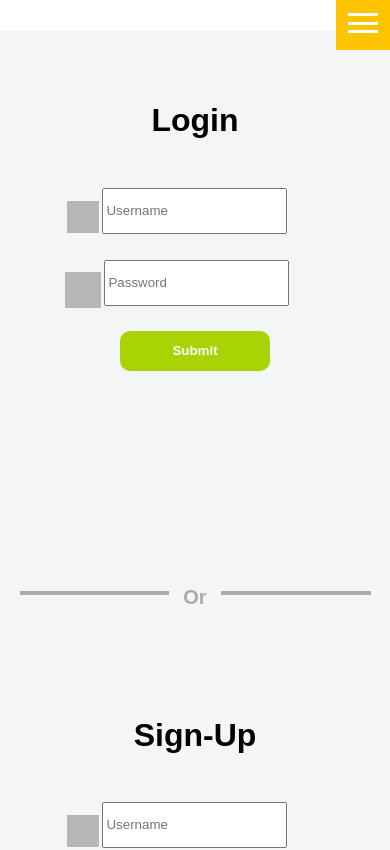
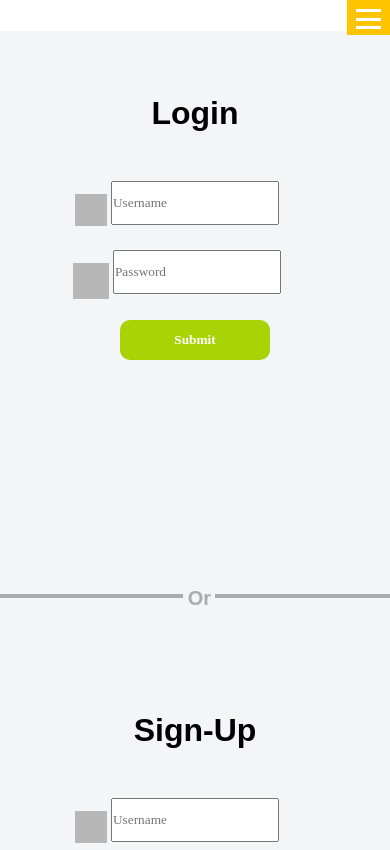
Before and after one commit to yoavelko/Hackaton, a React (Vite) app: page /Login in a window 390 px wide. Shown: the top 850 px of the page. Built offline with nearby package versions, Linux system fonts and the light colour scheme; grey boxes are pictures that could not be loaded; a web font is replaced by a local one.

Commit message:
finishhhhhh

```diff
--- a/src/App.css
+++ b/src/App.css
@@ -1,11 +1,16 @@
 @import url('https://fonts.googleapis.com/css2?family=Alef&display=swap');
 
-body {
+*{
+  padding: 0;
   margin: 0;
-  padding: 0;
+  box-sizing: border-box;
   font-family: Alef;
 }
 
+html,body,#root{
+  min-width: 100%;
+  min-height: 100vh;
+}
 a:link {
   text-decoration: none;
   color: black;
--- a/src/components/EnvironmentMaintenance/Environment.css
+++ b/src/components/EnvironmentMaintenance/Environment.css
@@ -1,6 +1,6 @@
 #env-page-container {
-    height: 100vh;
     padding-top: 40vh;
+    padding-bottom: 40vh
 }
 
 #env-inner-container {
--- a/src/components/Header/Header.css
+++ b/src/components/Header/Header.css
@@ -18,19 +18,19 @@
     z-index: 200;
 }
 .button{
-    width: 30px;
-    height: 30px;
+    width: 43px;
+    height: 35px;
     background: rgb(255, 196, 0);
-    padding: 12px;
+    padding: 9px;
     display: inline-block;
     cursor: pointer;
     transition: all 0.2s ease-in;
-    padding-top: 8px;
-    line-height: 8px;
+    padding-top: 12px;
+    line-height: 9px;
     text-align: left;
     position: fixed;
     right: 0;
-    top: 0;
+    top: 0px;
     gap: 5.7px;
     display: flex;
     z-index: 100;
--- a/src/components/Login/Login.css
+++ b/src/components/Login/Login.css
@@ -4,7 +4,7 @@
   background-color: rgb(243, 245, 247);
   border-radius: 20px;
   display: flex;
-    justify-content: space-evenly
+  justify-content: space-evenly;
 }
 
 #login-page-conatiner {
@@ -54,13 +54,30 @@
     justify-content: center;
     align-items: center;
     position: absolute;
-    top: 50%;
-    left: -2.5vw;
     background-color: rgb(243, 245, 247);
     font-size: 20px;
     font-family: Arial, Helvetica, sans-serif;
     font-weight: bold;
     color: rgba(0, 0, 0, 0.301);
+    top: 38vh;
+    left: -2.7vw;
+}
+
+#or1 {
+    width: 5vw;
+    height: 5vh;
+    display: flex;
+    justify-content: center;
+    align-items: center;
+    position: absolute;
+    background-color: rgb(243, 245, 247);
+    font-size: 20px;
+    font-family: Arial, Helvetica, sans-serif;
+    font-weight: bold;
+    color: rgba(0, 0, 0, 0.301);
+    top: -16px;
+    left: 47%;
+    padding: 1rem;
   }
 
 .inputContainers {
@@ -158,39 +175,27 @@
 }
 
 @media screen and (max-width: 768px) {
-
   #logSignContainer {
     margin: 0;
     border-radius: 0;
     flex-direction: column;
     height: 140vh;
   }
-    #profile-select{
+  #profile-select {
     height: 6vh;
     width: 20vw;
   }
-}
-
   #breaker {
     display: none;
   }
-
   #mediaBreaker {
     display: block;
-        width: 90%;
-        left: 5%;
+    width: 100%;
     border-bottom: 4px solid rgba(0, 0, 0, 0.301);
     position: relative;
     margin-top: 10vh;
     margin-bottom: 6vh;
   }
-
-    #or {
-        left: 42.5%;
-        top: -3.7vw;
-        width: 15%;
-    }
-
   .linkedTermsBlock {
     width: 75%;
   }
@@ -198,9 +203,10 @@
   #loginSubmit {
     width: 30vw;
   }
+}
 
-@media only screen and (max-width: 500px){
-    #logincontainer{
+@media only screen and (max-width: 500px) {
+  #logincontainer {
     width: 100vw;
   }
 
@@ -208,14 +214,14 @@
     width: 32px;
     height: 32px;
   }
-    #signupContainer{
+  #signupContainer {
     flex-direction: column;
   }
-    #profile-select{
+  #profile-select {
     height: 4vh;
     width: 30vw;
   }
-        #logSignContainer{
+  #logSignContainer {
     height: 160vh;
   }
 }
--- a/src/components/Login/Login.jsx
+++ b/src/components/Login/Login.jsx
@@ -132,7 +132,7 @@ function Login() {
                 </div>
 
                 <div id='mediaBreaker'>
-                    <span id='or'>Or</span>
+                    <span id='or1'>Or</span>
                 </div>
 
                 <div className='dualContainer'>
--- a/src/components/RecyclePage/RecyclePage.css
+++ b/src/components/RecyclePage/RecyclePage.css
@@ -1,6 +1,6 @@
 #recycle-page-container {
-    height: 100vh;
     padding-top: 40vh;
+    padding-bottom: 40vh
 }
 
 #recycle-inner-container {
--- a/src/components/SecondHand/SecondHand.css
+++ b/src/components/SecondHand/SecondHand.css
@@ -1,6 +1,6 @@
 #second-page-container {
-    height: 100vh;
     padding-top: 40vh;
+    padding-bottom: 40vh
 }
 
 #second-inner-container {
```
Lines whose indentation alone changed are shown as unchanged.
